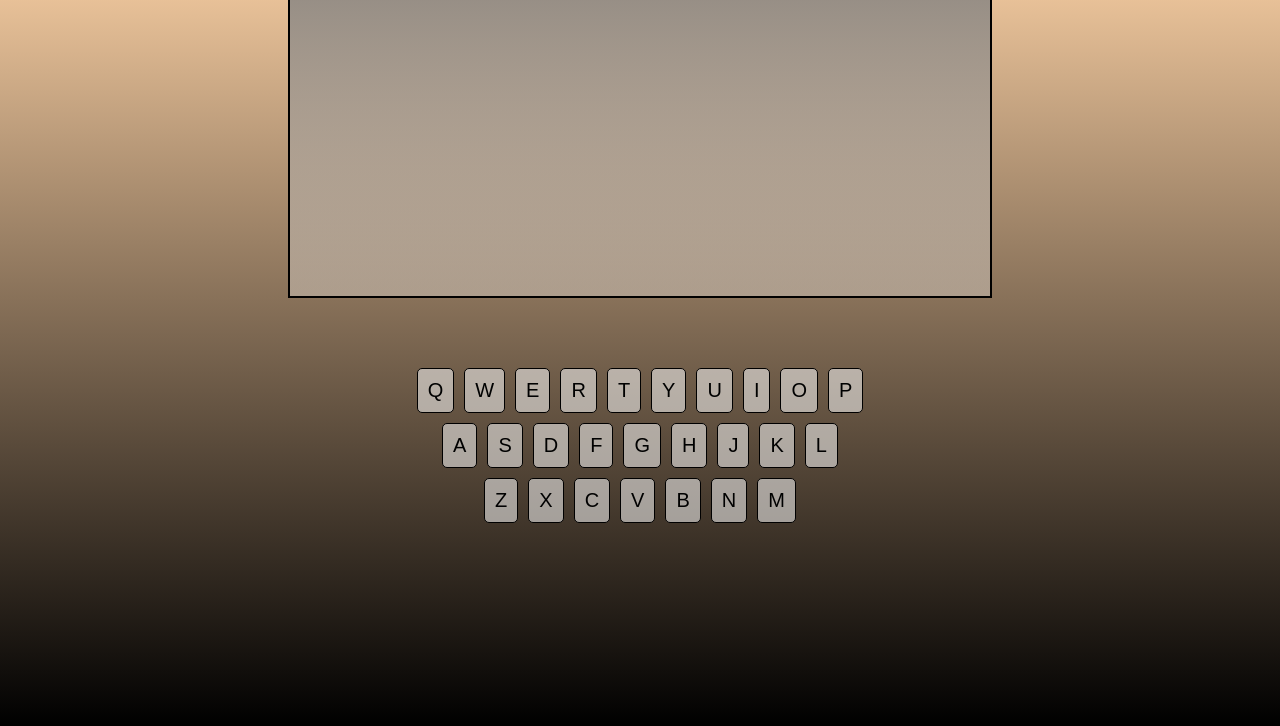
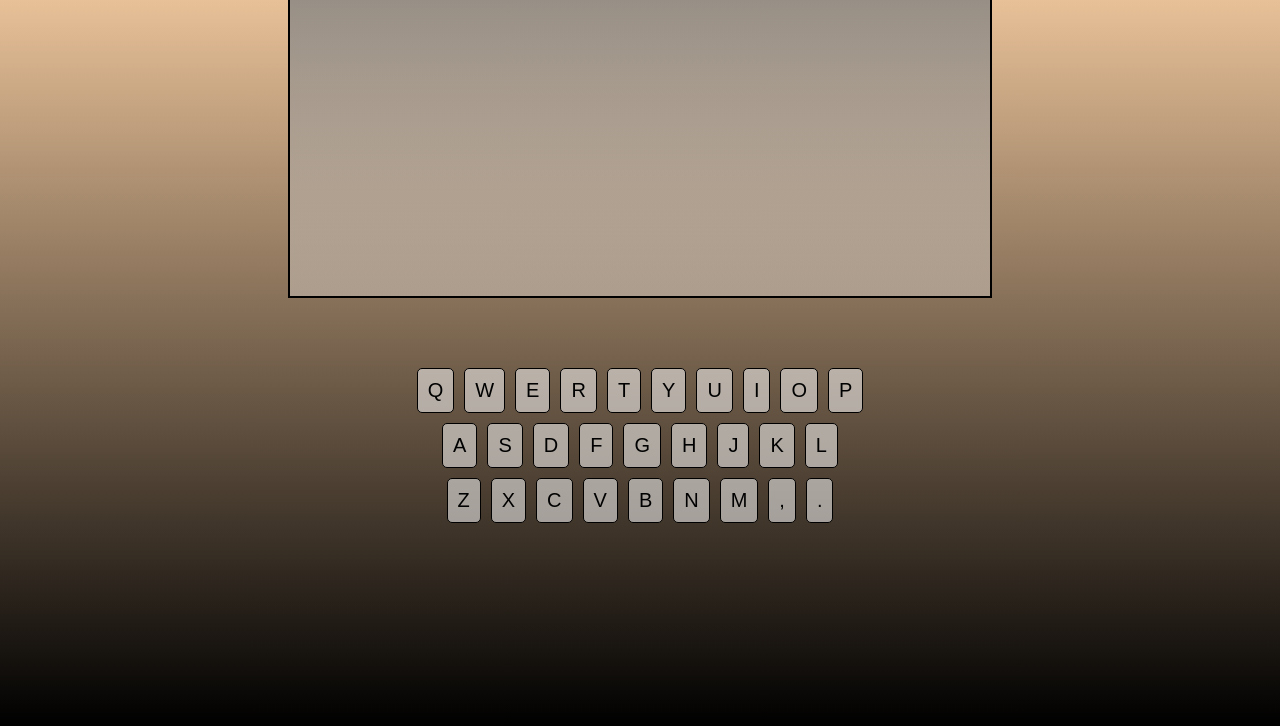
Before and after one commit to Kobesterzz/stickyType, a plain HTML site: page TypeingPage.html in a window 1280 px wide. Shown: the part 74-800 px from the top of the page. Drawn offline with Linux system fonts and the light colour scheme.

Commit message:
added two keys to the keyboard

```diff
--- a/TypeingPage.html
+++ b/TypeingPage.html
@@ -22,6 +22,7 @@
     <div id="text-container" class="text-container">
         <div  class="text-box">
           <div id="NeedToType"></div>
+          <div id="typeBox"></div>
         </div>
     </div>
 
@@ -58,6 +59,8 @@
                   <button class="key" data-key="b">B</button>
                   <button class="key" data-key="n">N</button>
                   <button class="key" data-key="m">M</button>
+                  <button class="key" data-key=",">,</button>
+                  <button class="key" data-key=".">.</button>
                 </div>
         </div>
     </div>
```
